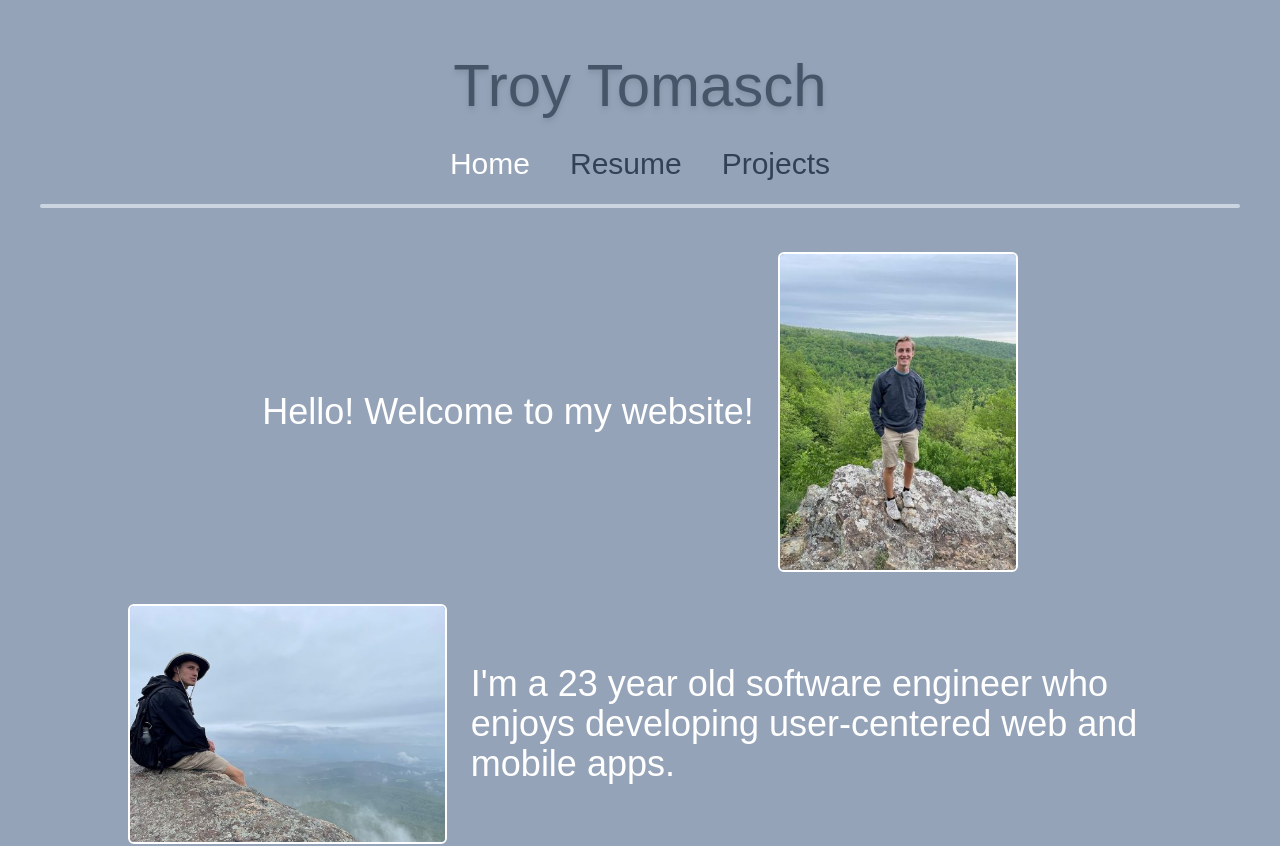
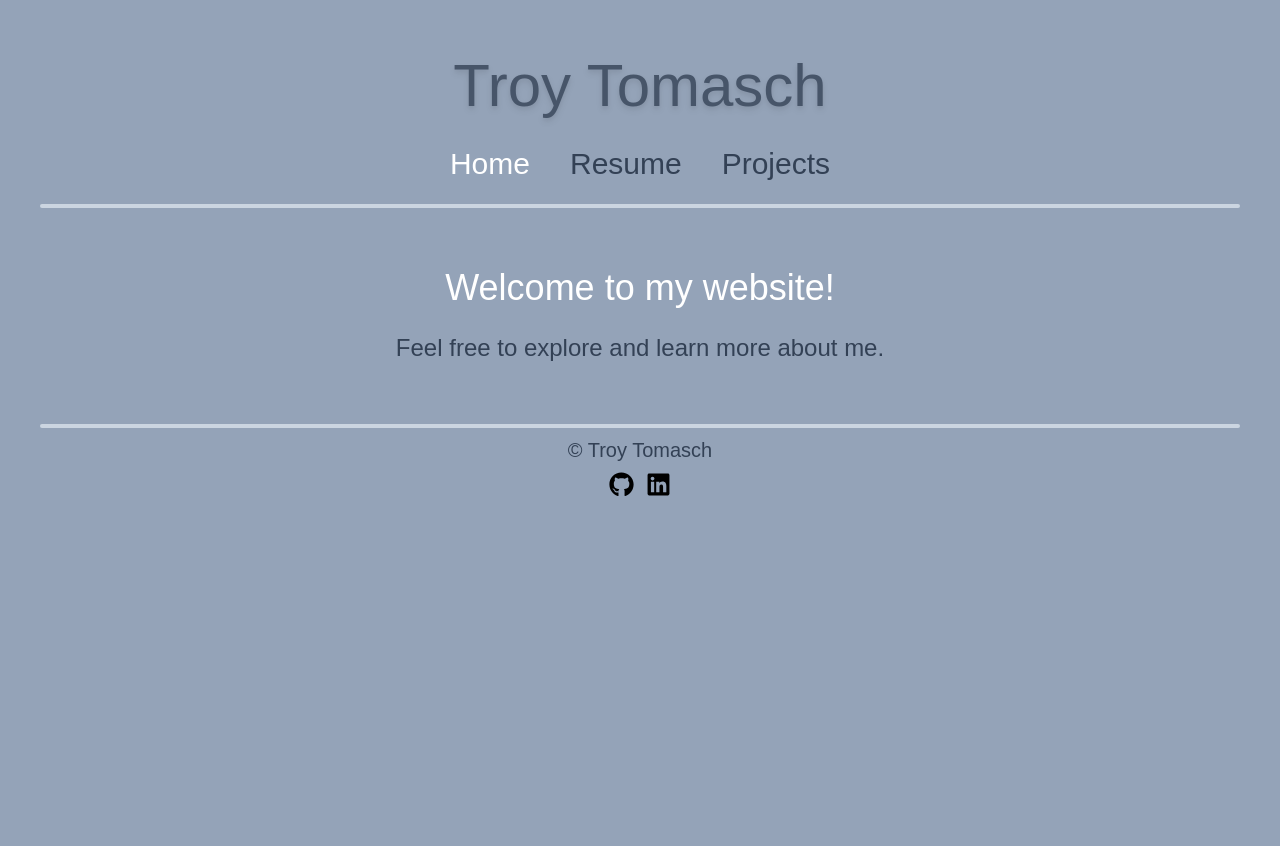
Before and after one commit to troytomasch/PersonalWebsite, a React (Create React App) app: page / in a window 1280 px wide. Shown: the top 846 px of the page. After the commit the page ends 800 px from the top, so only its background shows below. Built offline with nearby package versions, Linux system fonts and the light colour scheme.

Commit message:
Moving to basic home layout

```diff
--- a/src/data/index.js
+++ b/src/data/index.js
@@ -1,6 +1,6 @@
 const experiences = [
   {
-    title: "Junior Full Stack Mobile Engineer",
+    title: "Full Stack Mobile Engineer",
     company: "InStride Health",
     location: "Remote",
     startDate: "03/04/2024",
@@ -8,7 +8,7 @@ const experiences = [
     description: [
       "Writing software to help support treatment that changes the lives of kids, teens, and young adults ages 7 to 22 with anxiety and/or OCD, along with their families",
     ],
-    skills: ["Go", "React", "Flutter"],
+    skills: ["Go", "React", "Flutter", "AWS"],
   },
   {
     title: "Full Stack Software Engineering Intern",
--- a/src/organisms/HomeLayout.jsx
+++ b/src/organisms/HomeLayout.jsx
@@ -85,7 +85,7 @@ const HomeLayout = () => {
         />
         <TitleText
           text={
-            "I'm a 23 year old software engineer who enjoys developing user-centered web and mobile apps."
+            "I'm a software engineer who enjoys developing user-centered web and mobile apps."
           }
         />
       </div>
--- /dev/null
+++ b/src/organisms/NewHomeLayout.jsx
@@ -0,0 +1,14 @@
+import React from "react";
+import SubheaderText from "../atoms/SubheaderText";
+import TitleText from "../atoms/TitleText";
+
+const NewHomeLayout = () => {
+  return (
+    <div className="flex flex-col align-middle items-center justify-center content-center gap-6 my-4 p-4">
+      <TitleText text={"Welcome to my website!"} />
+      <SubheaderText text={"Feel free to explore and learn more about me."} />
+    </div>
+  );
+};
+
+export default NewHomeLayout;
--- a/src/pages/Home.jsx
+++ b/src/pages/Home.jsx
@@ -1,7 +1,7 @@
 import React, { useEffect } from "react";
 import Header from "../organisms/Header";
 import Footer from "../organisms/Footer";
-import HomeLayout from "../organisms/HomeLayout";
+import NewHomeLayout from "../organisms/NewHomeLayout";
 
 // Component for the home page
 const Home = () => {
@@ -14,7 +14,8 @@ const Home = () => {
       <Header page={"Home"} />
 
       <div className="flex items-center justify-center">
-        <HomeLayout />
+        {/* <HomeLayout /> */}
+        <NewHomeLayout />
       </div>
 
       <Footer />
```
